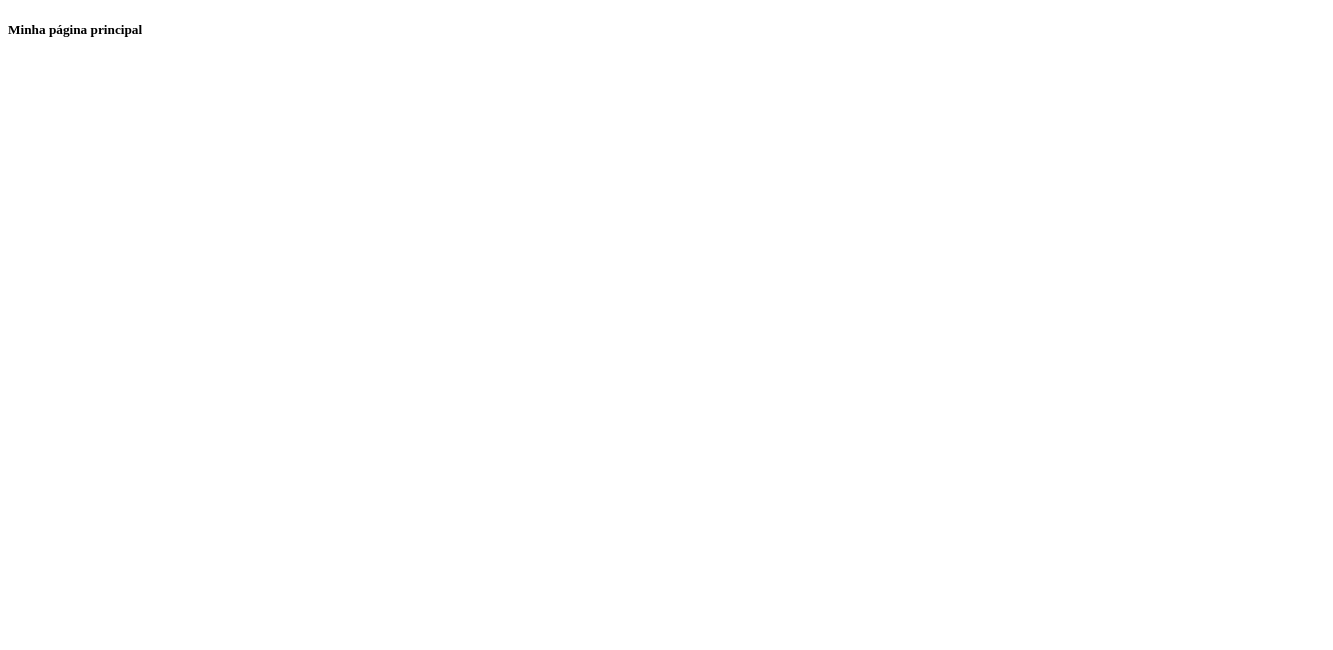
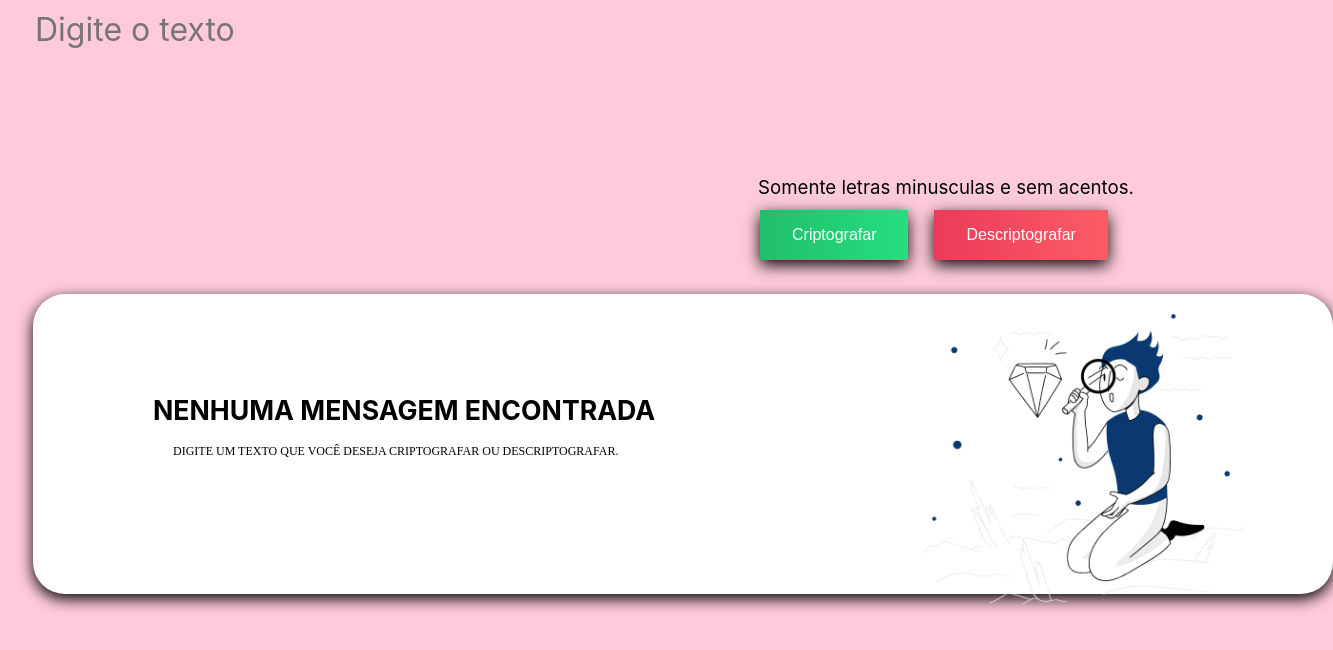
Before and after one commit to Pryfriend/Pryfriend.github.io, a plain HTML site: page index.html in a window 1280 px wide. Shown: the whole page, 1333 px wide, since content can reach past the window. Drawn offline with nearby package versions, Linux system fonts and the light colour scheme.

Commit message:
arquivos

```diff
--- a/index.html
+++ b/index.html
@@ -1,11 +1,37 @@
 <!DOCTYPE html>
-<html>
+<html lang="en">
 <head>
-	<title>Home</title>
+    <meta charset="UTF-8">
+    <meta http-equiv="X-UA-Compatible" content="IE=edge">
+    <meta name="viewport" content="width=device-width, initial-scale=1.0">
+
+    <link rel="stylesheet" href="style.css">
+    <link rel="stylesheet" href="https://cdn.jsdelivr.net/npm/@tabler/icons@latest/iconfont/tabler-icons.min.css">
+
+    <title>Encriptador</title>
 </head>
 <body>
 
-	<h5>Minha página principal</h5>
+    <textarea name="caixa" id="caixa" cols="30" rows="10" placeholder="Digite o texto"></textarea>
+
+    <p id="aviso">Somente letras minusculas e sem acentos.</p>
+    <div class="botao">
+        <input class="btn" type="button" value="Criptografar" id="btn1" onclick="criptografar()">
+        <input class="btn" type="button" value="Descriptografar" id="btn2" onclick = "descriptografar()">
+    </div>
+
+    <div id="container1">
+        <img src="img.png" alt="imagem">
+        <h5>Nenhuma mensagem encontrada</h5>
+        <p>Digite um texto que você deseja criptografar ou descriptografar.</p>
+    </div>
+
+    <div id="container2">
+        <textarea id="resultado" cols="30" rows="10"></textarea>
+        <input class="btn" type="button" value="Copiar" id="copiar">
+    </div>
+
+    <script src="script.js"></script>
 
 </body>
 </html>
--- /dev/null
+++ b/script.js
@@ -0,0 +1,118 @@
+function criptografar(){
+
+    /**
+     * Iniciar variaveis:
+     * 1.Botão Criptografar
+     * 2.Area do texto
+     * 3.Transfromar texto em um vetor
+     * 4.Area de componentes 1
+     * 5.Area de componentes 2
+     * 6.Area do texto Criptografado
+     */
+     let btn1 = document.getElementById('btn1')
+     let caixa = document.getElementById('caixa').value
+
+     /**
+      * split() metodo para transformar uma string em um vetor
+      */
+     let vetor = caixa.split('')
+     let container1 = document.getElementById('container1')
+     let container2 = document.getElementById('container2')
+     let resultado = document.getElementById('resultado')
+
+    /**
+     * Verificar se existe algum texto
+     */
+    if(caixa == ''){
+        alert('Sem Mensagem')
+    }
+    else{
+
+        /**
+         * Fazer a varredura no vetor
+         */
+        for(let i = 0; i <= vetor.length; i++){
+
+            if(vetor[i] == 'a'){
+                vetor[i] = 'ai'
+            }
+
+            if(vetor[i] == 'e'){
+                vetor[i] = 'enter'
+            }
+
+            if(vetor[i] == 'i'){
+                vetor[i] = 'imes'
+            }
+
+            if(vetor[i] == 'o'){
+                vetor[i] = 'ober'
+            }
+
+            if(vetor[i] == 'u'){
+                vetor[i] = 'ufat'
+            }
+        }
+
+        /**
+         * 1.Esconder area de componentes 1
+         * 2.Mostrar area de componentes 2
+         */
+        container1.style.display = 'none'
+        container2.style.display = 'block'
+
+        /**
+         * Exibir mensagem criptografada
+         * join() metodo para unir elementos de
+         * um vetor em uma String
+         */
+        resultado.innerHTML = vetor.join('')
+
+        /**
+         * Função para o botão de copiar texto
+         */
+        document.getElementById('copiar').addEventListener("click",function(){
+            resultado.select()
+            document.execCommand('copy')
+        })
+    }
+
+}
+
+function descriptografar(){
+
+    let btn2 = document.getElementById('btn2')
+    let caixa = document.getElementById('caixa').value
+    /*let vetor = caixa.split('')*/
+    let container1 = document.getElementById('container1')
+    let container2 = document.getElementById('container2')
+    let resultado = document.getElementById('resultado')
+
+    if(caixa == ''){
+        alert("Sem Mensagem")
+    }
+    else{
+
+        /**
+         * O metodo replace() faz a trocar de
+         * uma substring por outra.
+         */
+        let trocarA = caixa.replace(/ai/g,'a')
+        let trocarE = trocarA.replace(/enter/g,'e')
+        let trocarI = trocarE.replace(/imes/g,'i')
+        let trocarO = trocarI.replace(/ober/g,'o')
+        let trocarU = trocarO.replace(/ufat/g,'u')
+
+        container1.style.display = 'none'
+        container2.style.display = 'block'
+
+        resultado.innerHTML = trocarU
+
+        document.getElementById('copiar').addEventListener("click",function(){
+            resultado.select()
+            document.execCommand('copy')
+        })
+
+    }
+
+}
--- /dev/null
+++ b/style.css
@@ -0,0 +1,112 @@
+body{
+    background-color: #ffcbdb;
+}
+
+textarea{
+
+    width: 650px;
+    height: 250px;
+    margin-left: 25px;
+    font-family: 'Inter';
+    font-size: 24pt;
+    background: transparent;
+    border: none;
+    outline: none;
+    resize: none;
+}
+
+#aviso{
+    font-family: 'Inter';
+    font-size: 14pt;
+    margin-top: -90px;
+    margin-left: 750px;
+}
+
+.botao{
+    width: 500px;
+    margin-top: -60px;
+    margin-left: 750px;
+}
+
+.btn{
+  border: none;
+  color: white;
+  padding: 16px 32px;
+  text-align: center;
+  text-decoration: none;
+  display: inline-block;
+  font-size: 16px;
+  margin: 4px 2px;
+  transition-duration: 0.4s;
+  cursor: pointer;
+}
+
+#btn1{
+    background: linear-gradient(to right,#20bf6b,#26de81);
+    box-shadow: rgba(0, 0, 0, 0.99) 0px 5px 15px;
+}
+
+#btn2{
+    margin-left: 20px;
+    background: linear-gradient(to right,#eb3b5a,#fc5c65);
+    box-shadow: rgba(0, 0, 0, 0.99) 0px 5px 15px;
+}
+
+#container1{
+    display: block;
+    width: 1300px;
+    height: 300px;
+    margin-top: 30px;
+    margin-left: 25px;
+    background-color: #ffffff;
+    border-radius: 32px;
+    box-shadow: rgba(0, 0, 0, 0.99) 0px 5px 15px;
+    text-transform: uppercase;
+    font-size: 12px;
+}
+
+img{
+    position: absolute;
+    margin-top: 20px;
+    margin-left: 890px;
+    width: 25%;
+}
+
+h5{
+    position: absolute;
+    margin-top: 100px;
+    margin-left: 120px;
+    font-family: 'Inter';
+    font-size: 20pt;
+}
+
+p{
+    position: absolute;
+    margin-top: 150px;
+    margin-left: 140px;
+}
+
+#container2{
+    display: none;
+    width: 1300px;
+    height: 300px;
+    margin-top: 30px;
+    margin-left: 25px;
+    background-color: #ffffff;
+    border-radius: 32px;
+    box-shadow: rgba(0, 0, 0, 0.35) 0px 5px 15px;
+}
+
+#resultado{
+    width: 600px;
+    height: 250px;
+    margin-top: 20px;
+}
+
+#copiar{
+    position: relative;
+    left: 200px;
+    bottom: 50px;
+    background: linear-gradient(to right,#3867d6,#4b7bec);
+    box-shadow: rgba(0, 0, 0, 0.35) 0px 5px 15px;
+}
```
Also changed, not shown: img.png (added), 1 other file.
